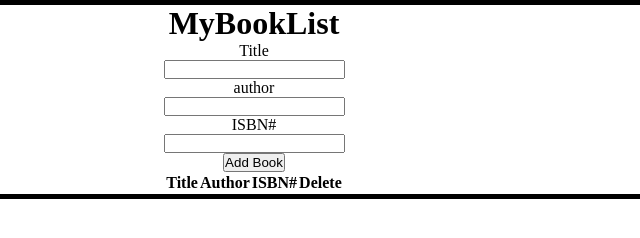
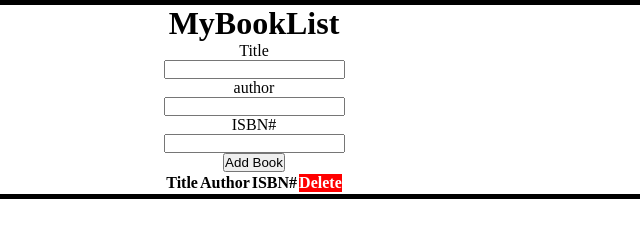
Before and after one commit to acciojob/book-list-saurabhanand96310, a website: page main.html in a window 1280 px wide. Shown: the full height of the page, 386-1026 px from the left. Drawn offline with Linux system fonts and the light colour scheme.

Commit message:
created a submission

```diff
--- a/main.html
+++ b/main.html
@@ -29,7 +29,7 @@
                     <th>Title</th>
                     <th>Author</th>
                     <th>ISBN#</th>
-					<th>Delete</th>
+					<th class="delete">Delete</th>
                 </tr>
                <tbody id="book-list">
 
```
